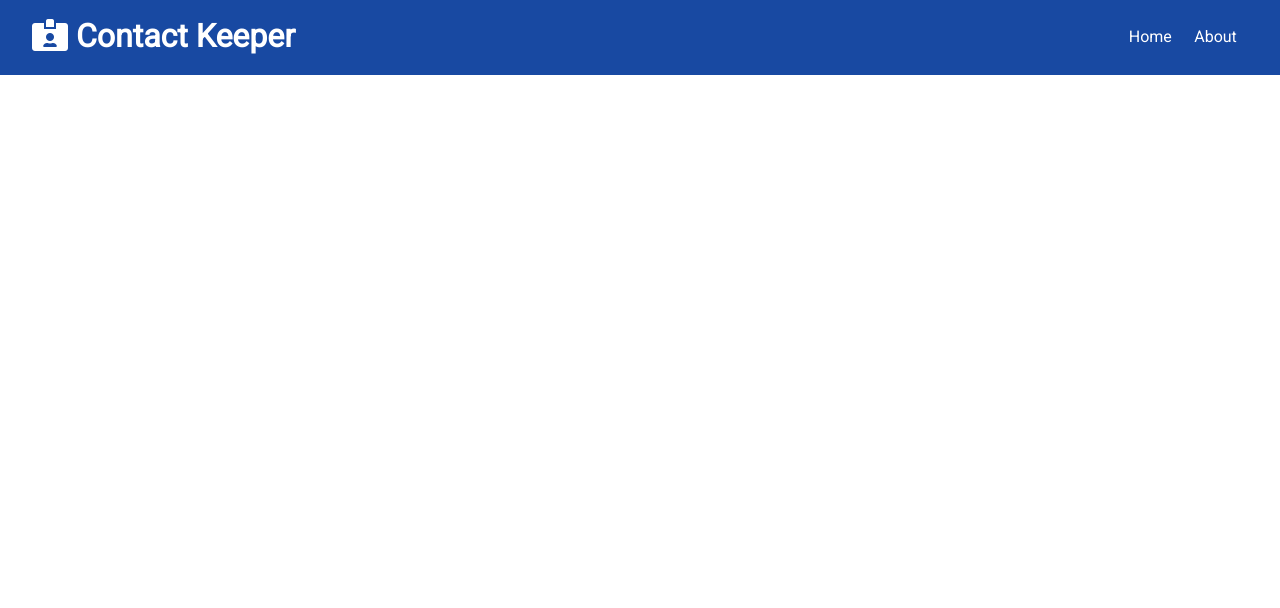
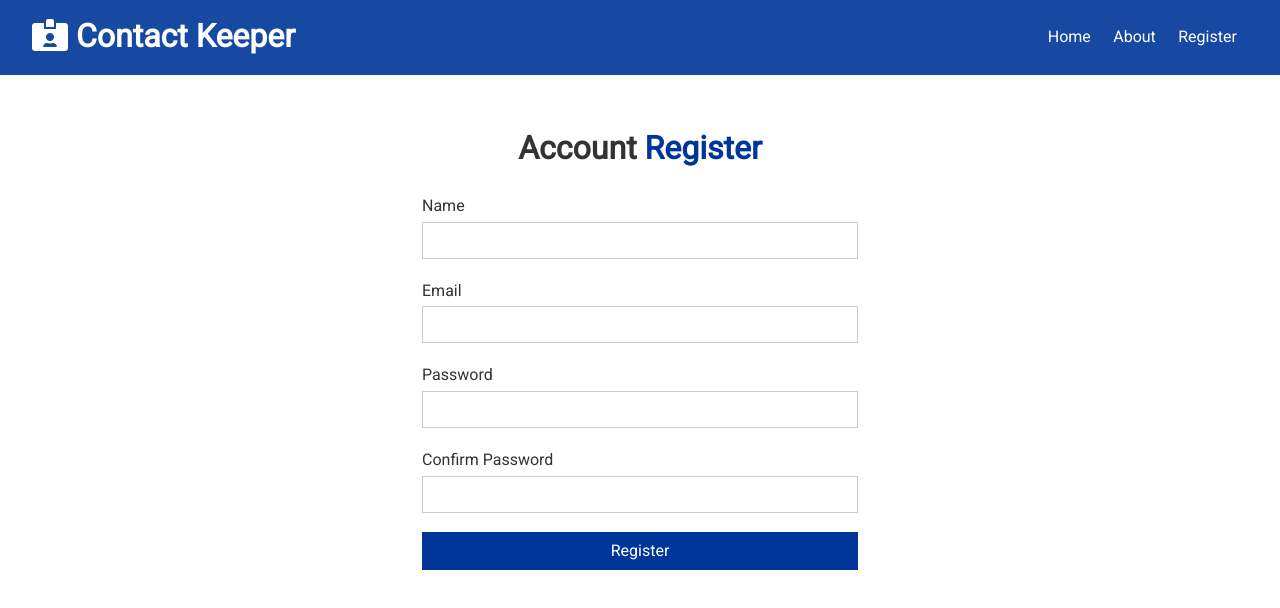
Before and after one commit to mechnicov/reactive-contacts, a React (Create React App) app in the folder client/: page /register in a window 1280 px wide. Shown: the top 608 px of the page. Built offline with nearby package versions, Linux system fonts and the light colour scheme.

Commit message:
Add Register component

```diff
--- a/client/src/App.js
+++ b/client/src/App.js
@@ -3,6 +3,7 @@
 import Navbar from './components/layout/Navbar'
 import Home from './components/pages/Home'
 import About from './components/pages/About'
+import Register from './components/auth/Register'
 
 import ContactState from './context/contact/ContactState'
 import AuthState from './context/auth/AuthState'
@@ -20,6 +21,7 @@
               <Switch>
                 <Route exact path='/' component={Home}/>
                 <Route exact path='/about' component={About}/>
+                <Route exact path='/register' component={Register}/>
               </Switch>
             </div>
           </Fragment>
--- /dev/null
+++ b/client/src/components/auth/Register.js
@@ -0,0 +1,48 @@
+import React, { useState } from 'react'
+
+const Register = () => {
+  const [user, setUser] = useState({
+    name: '',
+    email: '',
+    password: '',
+    password2: '',
+  })
+
+  const { name, email, password, password2 } = user
+
+  const onChange = e => setUser({ ...user, [e.target.name]: e.target.value })
+
+  const onSubmit = e => {
+    e.preventDefault()
+    console.log('Register')
+  }
+
+  return (
+    <div className='form-container'>
+      <h1>
+        Account <span className='text-primary'>Register</span>
+      </h1>
+      <form onSubmit={onSubmit}>
+        <div className='form-group'>
+          <label htmlFor='name'>Name</label>
+          <input type='text' name='name' id='name' value={name} onChange={onChange}/>
+        </div>
+        <div className='form-group'>
+          <label htmlFor='email'>Email</label>
+          <input type='email' name='email' id='email' value={email} onChange={onChange}/>
+        </div>
+        <div className='form-group'>
+          <label htmlFor='password'>Password</label>
+          <input type='password' name='password' id='password' value={password} onChange={onChange}/>
+        </div>
+        <div className='form-group'>
+          <label htmlFor='password2'>Confirm Password</label>
+          <input type='password' name='password2' id='password2' value={password2} onChange={onChange}/>
+        </div>
+        <input type='submit' value='Register' className='btn btn-primary btn-block'/>
+      </form>
+    </div>
+  )
+}
+
+export default Register
--- a/client/src/components/layout/Navbar.js
+++ b/client/src/components/layout/Navbar.js
@@ -11,6 +11,7 @@
       <ul>
         <li><Link to='/'>Home</Link></li>
         <li><Link to='/about'>About</Link></li>
+        <li><Link to='/register'>Register</Link></li>
       </ul>
     </div>
   )
```
